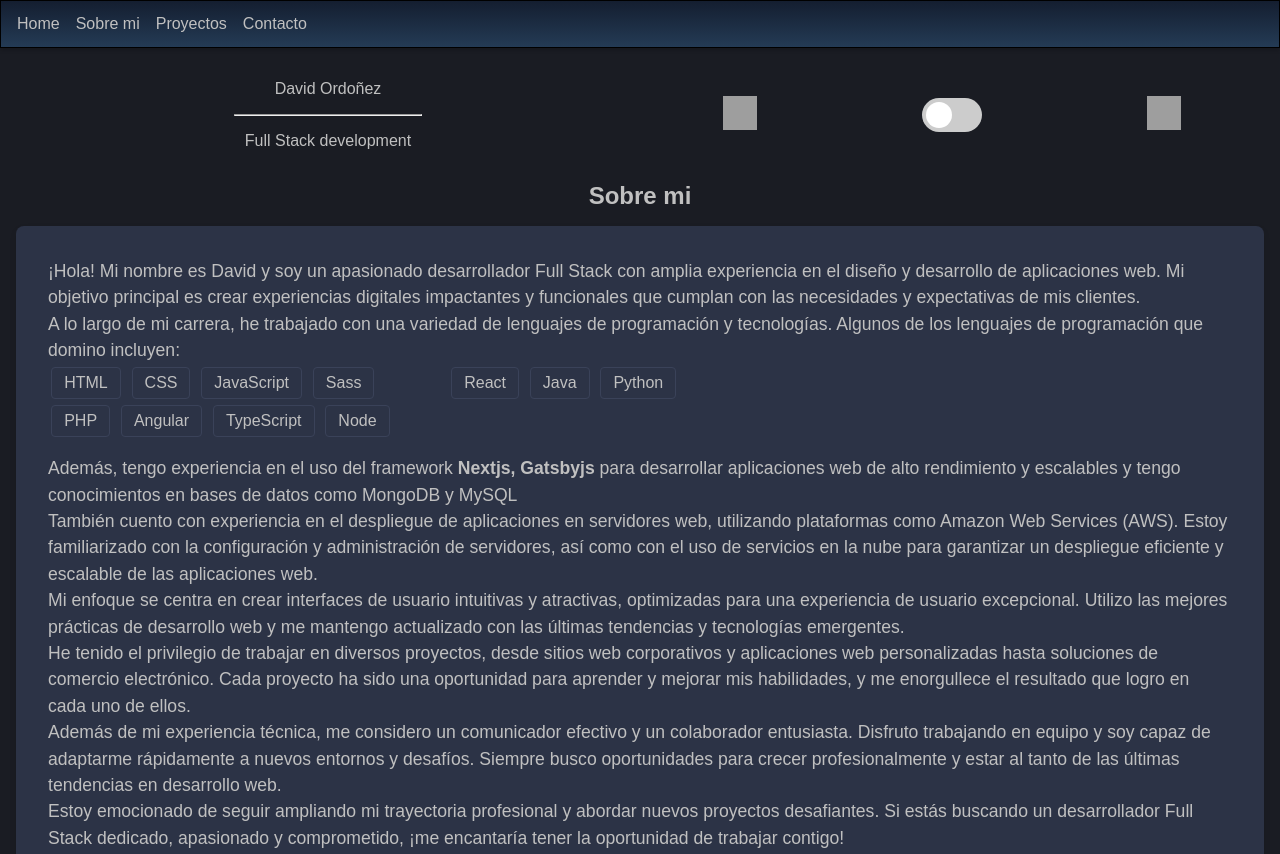
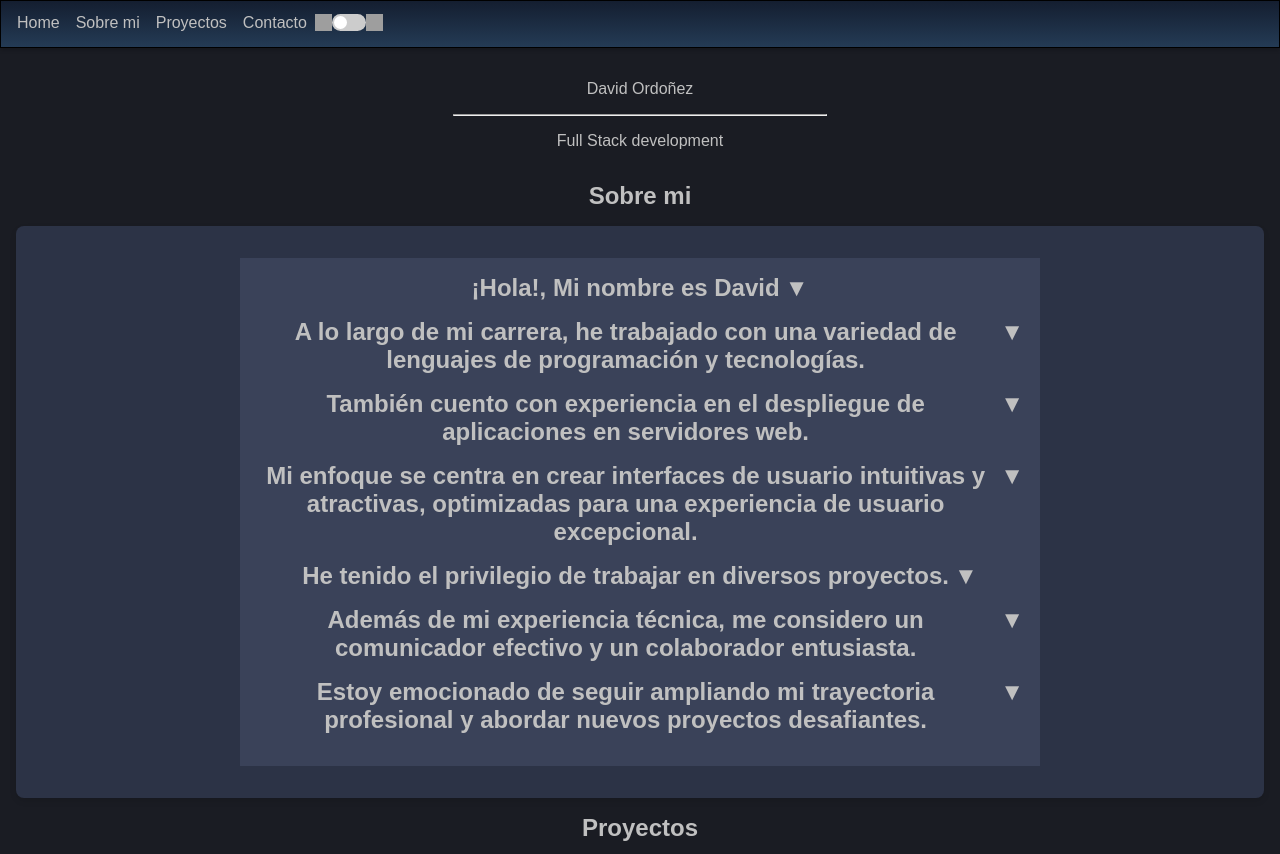
Before and after one commit to davidordo85/My_portfolio, a plain HTML site: page index.html in a window 1280 px wide. Shown: the top 854 px of the page. Drawn offline with Linux system fonts and the light colour scheme; grey boxes are pictures that could not be loaded.

Commit message:
many changes

```diff
--- a/css/header.css
+++ b/css/header.css
@@ -1,7 +1,5 @@
 .header-container {
     padding: 1rem;
-    display: grid;
-    grid-template-columns: repeat(2, 1fr);
 }
 
 .info {
@@ -16,52 +14,3 @@
     width: 30%;
     margin: 1rem 0 1rem 0;
 }
-
-.switch-container {
-    display: flex;
-    justify-content: space-around;
-    align-items: center;
-}
-
-.switch {
-    position: relative;
-    display: inline-block;
-    width: 60px;
-    height: 34px;
-}
-
-.switch-slider {
-    position: absolute;
-    top: 0;
-    left: 0;
-    right: 0;
-    bottom: 0;
-    background-color: #ccc;
-    border-radius: 34px;
-    transition: 0.4s;
-}
-
-.switch input {
-    display: none;
-}
-
-.switch input:checked+.switch-slider {
-    background-color: #2196F3;
-}
-
-.switch input:checked+.switch-slider:before {
-    transform: translateX(26px);
-
-}
-
-.switch-slider:before {
-    position: absolute;
-    content: "";
-    height: 26px;
-    width: 26px;
-    left: 4px;
-    bottom: 4px;
-    background-color: white;
-    border-radius: 50%;
-    transition: 0.4s;
-}
--- a/css/navbarFooter.css
+++ b/css/navbarFooter.css
@@ -8,6 +8,56 @@
     background: linear-gradient(#141E30, #243B55);
 
     box-shadow: 0 2px 4px rgba(0, 0, 0, 0.2);
+    z-index: 2;
+}
+
+.switch-container {
+    margin-left: 0.5rem;
+    display: flex;
+    justify-content: space-around;
+}
+
+.switch {
+    position: relative;
+    display: inline-block;
+    width: 34px;
+    height: 17px;
+}
+
+.switch-slider {
+    position: absolute;
+    top: 0;
+    left: 0;
+    right: 0;
+    bottom: 0;
+    background-color: #ccc;
+    border-radius: 17px;
+    transition: 0.4s;
+}
+
+.switch input {
+    display: none;
+}
+
+.switch input:checked+.switch-slider {
+    background-color: #2196F3;
+}
+
+.switch input:checked+.switch-slider:before {
+    transform: translateX(17px);
+
+}
+
+.switch-slider:before {
+    position: absolute;
+    content: "";
+    height: 13px;
+    width: 13px;
+    left: 2px;
+    bottom: 2px;
+    background-color: white;
+    border-radius: 50%;
+    transition: 0.4s;
 }
 
 .footer {
--- a/css/sections.css
+++ b/css/sections.css
@@ -15,11 +15,53 @@
     padding: 2rem;
 }
 
+.infographic {
+    display: flex;
+    flex-direction: column;
+    align-items: center;
+    justify-content: space-between;
+    max-width: 800px;
+    margin: 0 auto;
+    padding: 1rem;
+    background-color: #3a4259;
+    word-wrap: break-word;
+}
+
+.section {
+    text-align: center;
+    margin-bottom: 1rem;
+
+}
+
+.section-title {
+    font-weight: bold;
+    cursor: pointer;
+    display: flex;
+    text-align: center;
+}
+
+.section-title::after {
+    content: "\25BC";
+    margin-left: 5px;
+    transform: rotate(0deg);
+    transition: transform 0.2s ease-in-out;
+}
+
+.section-content {
+    display: none;
+    padding-top: 10px;
+}
+
+.section.active .section-title::after {
+    transform: rotate(180deg);
+}
+
 .language-list {
     column-count: 3;
     list-style-type: none;
     padding: 0;
     margin-bottom: 15px;
+    max-width: 300px;
 }
 
 .language-list li {
--- a/index.html
+++ b/index.html
@@ -32,32 +32,29 @@
                 <hr class="info-separator">
                 <p>Full Stack development</p>
             </div>
-            <div class="switch-container">
-                <div class="switch-image sun-image">
-                    <img width="34" height="34" src="https://img.icons8.com/color/48/moon-satellite.png" alt="sun" />
-                </div>
-                <label class="switch">
-                    <input type="checkbox" class="checkbox" title="checkbox-mode">
-                    <span class="switch-slider"></span>
-                </label>
-                <div class="switch-image moon-image"><img width="34" height="34"
-                        src="https://img.icons8.com/fluency/48/sun.png" alt="moon-satellite" /></div>
-            </div>
         </div>
 
     </header>
     <section id="about" class="about">
         <h2>Sobre mi</h2>
         <div class="description">
-            <p>¡Hola! Mi nombre es David y soy un apasionado desarrollador Full Stack con amplia experiencia en el
+            <div class="infographic">
+                <div class="section">
+                    <h2 class="section-title">¡Hola!, Mi nombre es David</h2>
+                    <p class="section-content">Soy un apasionado desarrollador Full Stack con amplia experiencia en el
                         diseño y
-                desarrollo de aplicaciones web. Mi objetivo principal es crear experiencias digitales impactantes y
-                funcionales que
-                cumplan con las necesidades y expectativas de mis clientes.</p>
+                        desarrollo
+                        de aplicaciones web. Mi objetivo principal es crear experiencias digitales impactantes y
+                        funcionales
+                        que cumplan
+                        con las necesidades y expectativas de mis clientes.</p>
+                </div>
 
-            <p>A lo largo de mi carrera, he trabajado con una variedad de lenguajes de programación y tecnologías.
-                Algunos de los
-                lenguajes de programación que domino incluyen:</p>
+                <div class="section">
+                    <h2 class="section-title">A lo largo de mi carrera, he trabajado con una variedad de lenguajes de
+                        programación y
+                        tecnologías.</h2>
+                    <div class="section-content">
                         <ul class="language-list">
                             <li>HTML</li>
                             <li>CSS</li>
@@ -71,41 +68,73 @@
                             <li>Java</li>
                             <li>Python</li>
                         </ul>
-            <p>Además, tengo experiencia en el uso del framework <strong>Nextjs,
-                    Gatsbyjs</strong> para desarrollar
-                aplicaciones web de
-                alto
-                rendimiento y escalables y tengo conocimientos en bases de datos como MongoDB y MySQL</p>
+                        <p class="">Además, tengo experiencia en el uso del framework Nextjs, Gatsbyjs
+                            para
+                            desarrollar
+                            aplicaciones web de alto rendimiento y escalables y tengo conocimientos en bases de datos
+                            como
+                            MongoDB y MySQL.</p>
 
-            <p>También cuento con experiencia en el despliegue de aplicaciones en servidores web, utilizando plataformas
-                como Amazon
-                Web Services (AWS). Estoy familiarizado con la configuración y administración de servidores, así como
-                con el uso de
-                servicios en la nube para garantizar un despliegue eficiente y escalable de las aplicaciones web.</p>
+                    </div>
+                </div>
 
-            <p>Mi enfoque se centra en crear interfaces de usuario intuitivas y atractivas, optimizadas para una
-                experiencia de
-                usuario excepcional. Utilizo las mejores prácticas de desarrollo web y me mantengo actualizado con las
-                últimas
-                tendencias y tecnologías emergentes.</p>
+                <div class="section">
+                    <h2 class="section-title">También cuento con experiencia en el despliegue de aplicaciones en
+                        servidores
+                        web.</h2>
+                    <p class="section-content">Estoy familiarizado con la configuración y administración de servidores,
+                        así como con el uso de
+                        servicios en la
+                        nube para garantizar un despliegue eficiente y escalable de las aplicaciones web.</p>
+                </div>
 
-            <p>He tenido el privilegio de trabajar en diversos proyectos, desde sitios web corporativos y aplicaciones
-                web
-                personalizadas hasta soluciones de comercio electrónico. Cada proyecto ha sido una oportunidad para
-                aprender y
-                mejorar mis habilidades, y me enorgullece el resultado que logro en cada uno de ellos.</p>
+                <div class="section">
+                    <h2 class="section-title">Mi enfoque se centra en crear interfaces de usuario intuitivas y
+                        atractivas,
+                        optimizadas
+                        para una experiencia de usuario excepcional.</h2>
+                    <p class="section-content">Utilizo las mejores prácticas de desarrollo web y me mantengo actualizado
+                        con las últimas
+                        tendencias
+                        y
+                        tecnologías emergentes.</p>
+                </div>
 
-            <p>Además de mi experiencia técnica, me considero un comunicador efectivo y un colaborador entusiasta.
-                Disfruto
-                trabajando en equipo y soy capaz de adaptarme rápidamente a nuevos entornos y desafíos. Siempre busco
-                oportunidades
-                para crecer profesionalmente y estar al tanto de las últimas tendencias en desarrollo web.</p>
+                <div class="section">
+                    <h2 class="section-title">He tenido el privilegio de trabajar en diversos proyectos.</h2>
+                    <p class="section-content">Cada proyecto ha sido una oportunidad para aprender y mejorar mis
+                        habilidades, y me enorgullece
+                        el
+                        resultado que
+                        logro en cada uno de ellos.</p>
+                </div>
 
-            <p>Estoy emocionado de seguir ampliando mi trayectoria profesional y abordar nuevos proyectos desafiantes.
-                Si estás
-                buscando un desarrollador Full Stack dedicado, apasionado y comprometido, ¡me encantaría tener la
-                oportunidad de
-                trabajar contigo!</p>
+                <div class="section">
+                    <h2 class="section-title">Además de mi experiencia técnica, me considero un comunicador efectivo y
+                        un
+                        colaborador
+                        entusiasta.</h2>
+                    <p class="section-content">Disfruto trabajando en equipo y soy capaz de adaptarme rápidamente a
+                        nuevos entornos y desafíos.
+                        Siempre busco
+                        oportunidades para crecer profesionalmente y estar al tanto de las últimas tendencias en
+                        desarrollo
+                        web.</p>
+                </div>
+
+                <div class="section">
+
+                    <h2 class="section-title">Estoy emocionado de seguir ampliando mi trayectoria profesional y abordar
+                        nuevos
+                        proyectos
+                        desafiantes.</h2>
+                    <p class="section-content">Si estás buscando un desarrollador Full Stack dedicado, apasionado y
+                        comprometido, ¡me encantaría
+                        tener la
+                        oportunidad de trabajar contigo!</p>
+                </div>
+            </div>
+
         </div>
         </div>
     </section>
--- /dev/null
+++ b/js/controller/AboutMeController.js
@@ -0,0 +1,20 @@
+import BaseController from './BaseController.js';
+
+export default class AboutMeController extends BaseController {
+  constructor(element) {
+    super(element);
+    this.attachEventListener();
+  }
+
+  attachEventListener() {
+    this.element.forEach(element => {
+      var title = element.querySelector('.section-title');
+      var content = element.querySelector('.section-content');
+      console.log(title, content);
+      title.addEventListener('click', event => {
+        var isActive = element.classList.toggle('active');
+        content.style.display = isActive ? 'block' : 'none';
+      });
+    });
+  }
+}
--- a/js/controller/CheckboxStyleChange.js
+++ b/js/controller/CheckboxStyleChange.js
@@ -70,7 +70,8 @@ export default class CheckboxStyleChange extends BaseController {
   sectionBackground(color) {
     const description = document.querySelector('.description');
     const project = document.querySelector('.projects-container');
-    const sectionElements = [description, project];
+    const infographic = document.querySelector('.infographic');
+    const sectionElements = [description, project, infographic];
     sectionElements.forEach(section => {
       if (color === 'light') {
         section.style.background = '#CCCCCC';
--- a/js/index.js
+++ b/js/index.js
@@ -3,6 +3,7 @@ import NavbarRenderController from './controller/NavbarController.js';
 import ProjectsRenderController from './controller/ProjectsRenderController.js';
 import projectsData from '../data/projects.js';
 import WhatProjectShow from './controller/WhatProjectShow.js';
+import AboutMeController from './controller/AboutMeController.js';
 
 window.addEventListener('DOMContentLoaded', async event => {
   const nav = document.querySelector('.navbar-list');
@@ -17,4 +18,7 @@ window.addEventListener('DOMContentLoaded', async event => {
   projects.renderProjects(projectsData);
 
   new WhatProjectShow(projectsRender);
+
+  const aboutMe = document.querySelectorAll('.section');
+  new AboutMeController(aboutMe);
 });
--- a/js/views.js
+++ b/js/views.js
@@ -10,6 +10,18 @@ export const navView = () => {
       <li class="navbar-item">
         <a href="#contact">Contacto</a>
       </li>
+      <div class="switch-container">
+        <div class="switch-image sun-image">
+          <img width="17" height="17" src="https://img.icons8.com/color/48/moon-satellite.png" alt="sun" />
+        </div>
+        <label class="switch">
+          <input type="checkbox" class="checkbox" title="checkbox-mode">
+          <span class="switch-slider"></span>
+        </label>
+        <div class="switch-image moon-image">
+          <img width="17" height="17" src="https://img.icons8.com/fluency/48/sun.png" alt="moon-satellite" />
+        </div>
+      </div>
   `;
 };
 
```
Lines whose indentation alone changed are shown as unchanged.
